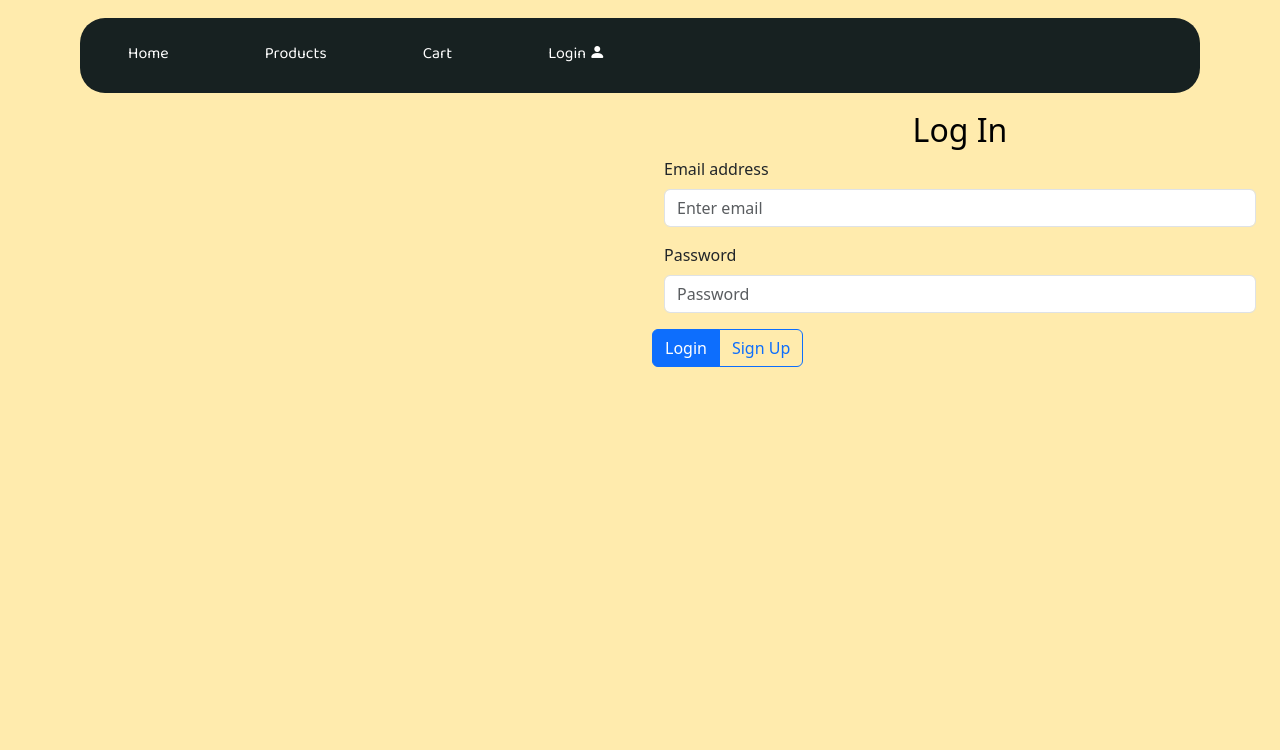
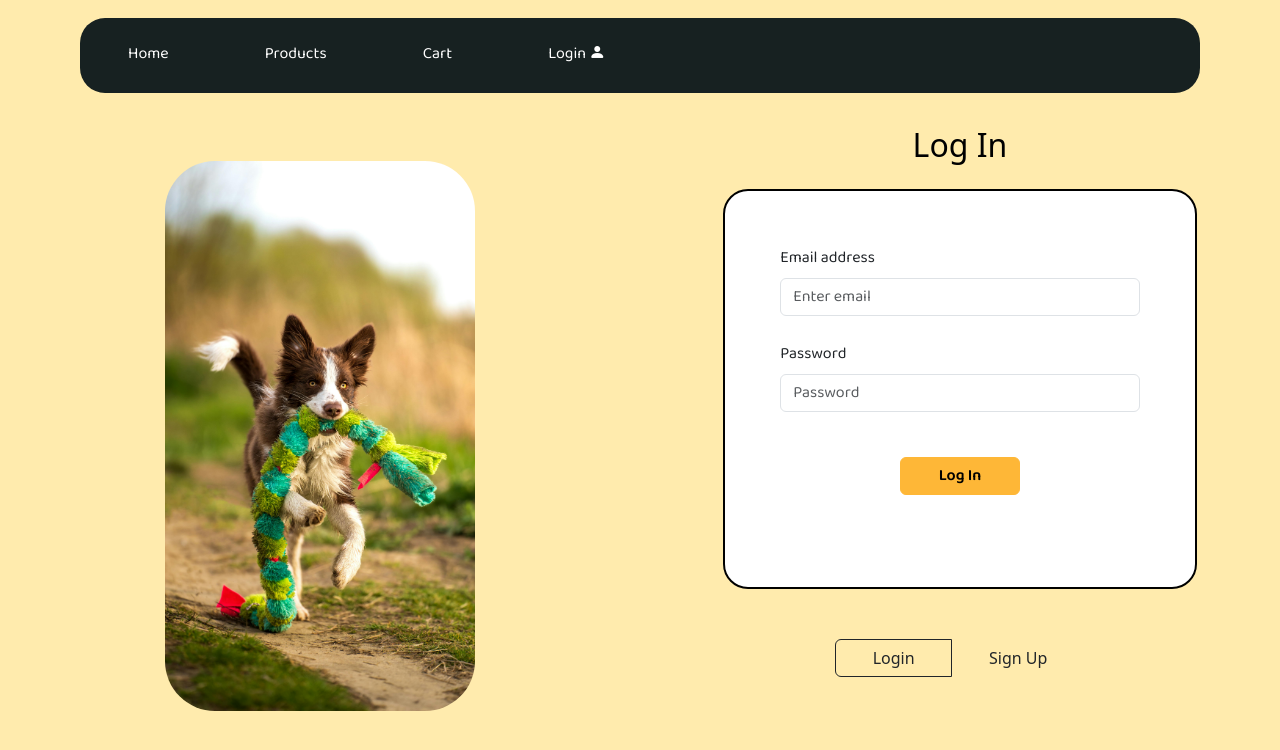
Before and after one commit to Mwape-Kurete/Y2S1T2_PetStore, a React (Create React App) app in the folder cheeri/frontend/: page /LoginSignUp in a window 1280 px wide. Shown: the top 750 px of the page. Built offline with nearby package versions, Linux system fonts and the light colour scheme; a web font is replaced by a local one.

Commit message:
updating form
editing and updating form

```diff
--- a/cheeri/frontend/src/components/LoginForm.js
+++ b/cheeri/frontend/src/components/LoginForm.js
@@ -5,6 +5,7 @@ import Container from "react-bootstrap/Container";
 import Row from "react-bootstrap/Row";
 import Col from "react-bootstrap/Col";
 import Form from "react-bootstrap/Form";
+import Button from "react-bootstrap/Button";
 
 import "../styles/LoginForm.css";
 
@@ -13,19 +14,29 @@ function LoginForm() {
     <Container className="main-form-cont" fluid>
       <Row className="login-form">
         <Col>
-          <h2 className="login">Log In</h2>
-          <Form>
-            <Form.Group className="mb-3 form-input" controlId="formGroupEmail">
+          <h2 className="login-title">Log In</h2>
+          <Form className="main-form">
+            <Form.Group
+              className="mb-3 form-input form-input-style"
+              controlId="formGroupEmail"
+            >
               <Form.Label>Email address</Form.Label>
               <Form.Control type="email" placeholder="Enter email" />
             </Form.Group>
             <Form.Group
-              className="mb-3 form-input"
+              className="mb-3 form-input form-input-style"
               controlId="formGroupPassword"
             >
               <Form.Label>Password</Form.Label>
               <Form.Control type="password" placeholder="Password" />
             </Form.Group>
+
+            <Button
+              className="login-button d-flex justify-content-center"
+              type="submit"
+            >
+              Log In
+            </Button>
           </Form>
         </Col>
       </Row>
--- a/cheeri/frontend/src/components/SignUpForm.js
+++ b/cheeri/frontend/src/components/SignUpForm.js
@@ -5,6 +5,7 @@ import Container from "react-bootstrap/Container";
 import Row from "react-bootstrap/Row";
 import Col from "react-bootstrap/Col";
 import Form from "react-bootstrap/Form";
+import Button from "react-bootstrap/esm/Button";
 
 import "../styles/SignUpForm.css";
 
@@ -13,8 +14,8 @@ function SignUpForm() {
     <Container className="main-form-cont" fluid>
       <Row className="sign-up-form">
         <Col>
-          <h2 className="signUp">Sign Up</h2>
-          <Form>
+          <h2 className="sign-up-title">Sign Up</h2>
+          <Form className="main-form-sign">
             <Form.Group className="mb-3 form-input" controlId="formGroupEmail">
               <Form.Label>Full Name</Form.Label>
               <Form.Control type="email" placeholder="Enter email" />
@@ -37,6 +38,13 @@ function SignUpForm() {
               <Form.Label>Confirm Password</Form.Label>
               <Form.Control type="password" placeholder="Confirm Password" />
             </Form.Group>
+
+            <Button
+              className="sign-up-button d-flex justify-content-center"
+              type="submit"
+            >
+              Sign Up
+            </Button>
           </Form>
         </Col>
       </Row>
--- a/cheeri/frontend/src/pages/LoginSignUp.js
+++ b/cheeri/frontend/src/pages/LoginSignUp.js
@@ -5,27 +5,38 @@ import Container from "react-bootstrap/Container";
 import Row from "react-bootstrap/Row";
 import Col from "react-bootstrap/Col";
 
+import { useState } from "react";
+
 import "../styles/LoginSignUp.css";
 
 import NavComp from "../components/NavComp";
 import LoginForm from "../components/LoginForm";
 import SignUpForm from "../components/SignUpForm";
+import image1 from "../media/dogToy.jpg";
 
 function LoginSignUp() {
+  const [isLoginForm, setIsLoginForm] = useState(true); //tracking which form is displayed
+
   return (
     <Container className="main-home-cont" fluid>
       <Row className="hero-cont">
         <NavComp />
       </Row>
       <Row className="page-cont">
-        <Col className="image col-6"></Col>
+        <Col className="image col-6 d-flex justify-content-center">
+          <img
+            src={image1}
+            alt="dog carrying a toy"
+            className="loginSignUp-image"
+          />
+        </Col>
         <Col className="form col-6">
-          <LoginForm />
-
+          {isLoginForm ? <LoginForm /> : <SignUpForm />}{" "}
+          {/* Conditionally render forms */}
           {/*Login/Sign Up toggle */}
-          <div className="toggle-forms md-auto">
+          <div className="toggle-forms d-flex justify-content-center">
             <div
-              class="btn-group"
+              className="btn-group whole-toggle"
               role="group"
               aria-label="Basic radio toggle button group"
             >
@@ -35,9 +46,10 @@ function LoginSignUp() {
                 name="btnradio"
                 id="btnradio1"
                 autocomplete="off"
-                checked
+                checked={isLoginForm}
+                onChange={() => setIsLoginForm(true)} //update state on change
               />
-              <label className="btn btn-outline-primary" for="btnradio1">
+              <label className="btn login-toggle-btn" for="btnradio1">
                 Login
               </label>
 
@@ -47,8 +59,10 @@ function LoginSignUp() {
                 name="btnradio"
                 id="btnradio2"
                 autocomplete="off"
+                checked={!isLoginForm}
+                onChange={() => setIsLoginForm(false)} //updating the state on change
               />
-              <label className="btn btn-outline-primary" for="btnradio2">
+              <label className="btn signUp-toggle-btn" for="btnradio2">
                 Sign Up
               </label>
             </div>
--- a/cheeri/frontend/src/styles/LoginForm.css
+++ b/cheeri/frontend/src/styles/LoginForm.css
@@ -0,0 +1,51 @@
+.main-form {
+  border: 2px solid black;
+  border-radius: 25px;
+  background-color: white;
+  max-width: 80%;
+  margin: 0 auto;
+  margin-top: 25px;
+  margin-bottom: 50px;
+  padding: 50px;
+  height: 50vh;
+
+  font-family: "Baloo 2", sans-serif;
+  font-optical-sizing: auto;
+  font-weight: 400;
+  font-style: normal;
+}
+
+.login-title {
+  margin-top: 15px;
+}
+
+.login-button {
+  margin: 0 auto;
+  margin-top: 40px;
+  width: 120px;
+  background-color: #feb737;
+  border-color: #feb737;
+  color: black;
+
+  font-family: "Baloo 2", sans-serif;
+  font-optical-sizing: auto;
+  font-weight: 600;
+  font-style: normal;
+}
+
+.login-button:hover {
+  margin: 0 auto;
+  width: 120px;
+  background-color: #172121;
+  border-color: #172121;
+  color: white;
+
+  font-family: "Baloo 2", sans-serif;
+  font-optical-sizing: auto;
+  font-weight: 600;
+  font-style: normal;
+}
+
+.form-input-style {
+  padding: 5px;
+}
--- a/cheeri/frontend/src/styles/LoginSignUp.css
+++ b/cheeri/frontend/src/styles/LoginSignUp.css
@@ -0,0 +1,20 @@
+.toggle-forms {
+  margin: 0 auto;
+  display: flex;
+  margin-bottom: 150px;
+}
+
+.whole-toggle {
+  width: 250px;
+}
+
+.btn .login-toggle-btn {
+  background-color: #543786 !important;
+  border-color: #543786 !important;
+}
+
+.loginSignUp-image {
+  height: 550px;
+  border-radius: 50px;
+  margin-top: 50px;
+}
--- a/cheeri/frontend/src/styles/SignUpForm.css
+++ b/cheeri/frontend/src/styles/SignUpForm.css
@@ -0,0 +1,51 @@
+.main-form-sign {
+  border: 2px solid black;
+  border-radius: 25px;
+  background-color: white;
+  max-width: 80%;
+  margin: 0 auto;
+  margin-top: 25px;
+  margin-bottom: 50px;
+  padding: 50px;
+  height: 65vh;
+
+  font-family: "Baloo 2", sans-serif;
+  font-optical-sizing: auto;
+  font-weight: 400;
+  font-style: normal;
+}
+
+.sign-up-title {
+  margin-top: 15px;
+}
+
+.sign-up-button {
+  margin: 0 auto;
+  margin-top: 40px;
+  width: 170px;
+  background-color: #feb737;
+  border-color: #feb737;
+  color: black;
+
+  font-family: "Baloo 2", sans-serif;
+  font-optical-sizing: auto;
+  font-weight: 600;
+  font-style: normal;
+}
+
+.sign-up-button:hover {
+  margin: 0 auto;
+  width: 170px;
+  background-color: #172121;
+  border-color: #172121;
+  color: white;
+
+  font-family: "Baloo 2", sans-serif;
+  font-optical-sizing: auto;
+  font-weight: 600;
+  font-style: normal;
+}
+
+.form-input-style {
+  padding: 5px;
+}
```
